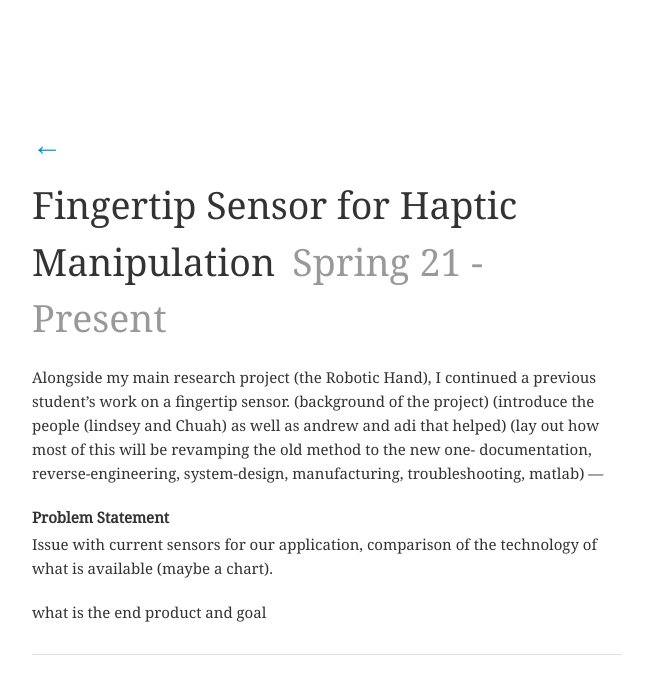
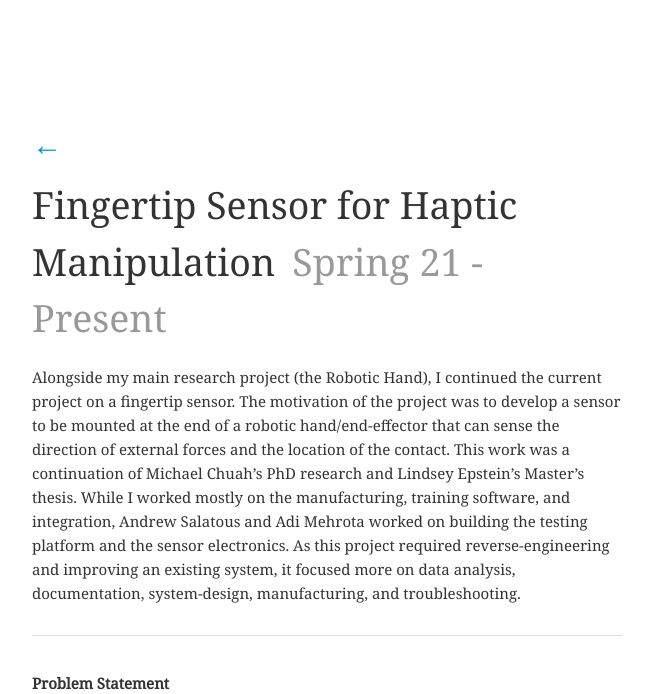
Before and after one commit to menglongguo/website, a Jekyll site: the page built from _projects/FingertipSensor.md, in a window 1280 px wide and 1400 px high. Shown: the top 694 px of the window, without its empty margins (313-966 px from the left). Built offline with Jekyll 4.4.1, drawn with Linux system fonts in a browser that asks for light colours; a script that is not in the unit is left out; comment, search, counter and statistics services are not loaded; some of the changed text lies outside the part shown.

Commit message:
Update FingertipSensor.md

```diff
--- a/_projects/FingertipSensor.md
+++ b/_projects/FingertipSensor.md
@@ -6,10 +6,12 @@
 type: research2
 ---
 
-Alongside my main research project (the Robotic Hand), I continued a previous student's work on a fingertip sensor.
-(background of the project)
-(introduce the people (lindsey and Chuah) as well as andrew and adi that helped)
-(lay out how most of this will be revamping the old method to the new one- documentation, reverse-engineering, system-design, manufacturing, troubleshooting, matlab)
+Alongside my main research project (the Robotic Hand), I continued the current project on a fingertip sensor.
+The motivation of the project was to develop a sensor to be mounted at the end of a robotic hand/end-effector that can sense the direction of external forces and the location of the contact.
+This work was a continuation of Michael Chuah's PhD research and Lindsey Epstein's Master's thesis.
+While I worked mostly on the manufacturing, training software, and integration, Andrew Salatous and Adi Mehrota worked on building the testing platform and the sensor electronics.
+As this project required reverse-engineering and improving an existing system, it focused more on data analysis, documentation, system-design, manufacturing, and troubleshooting.
+
 ---
 ### Problem Statement
 
@@ -20,9 +22,12 @@
 ---
 ### Upgrade to the Manufacturing Process
 
+After reverse-engineering how the system worked, I decided to rebuild the system from the ground up as the codebase was too messy and the testing platform was too complex to operate.
+Almost the whole process was changed: the delta arm replacing the CNC mill testing platform, Matlab and python replacing labview and C++.
+As a result, it gave a lot of opportunities to improve the process along with a lot of new issues to troubleshoot if the methodology deviated too much.
+(Many images in the old sensor process taken from Lindsey's thesis).
+
 <img src="/website/assets/images/41ProcessFull.jpg" alt="process" width="650"/>
-
-
 
 ---
 ### Plans for future design
```
